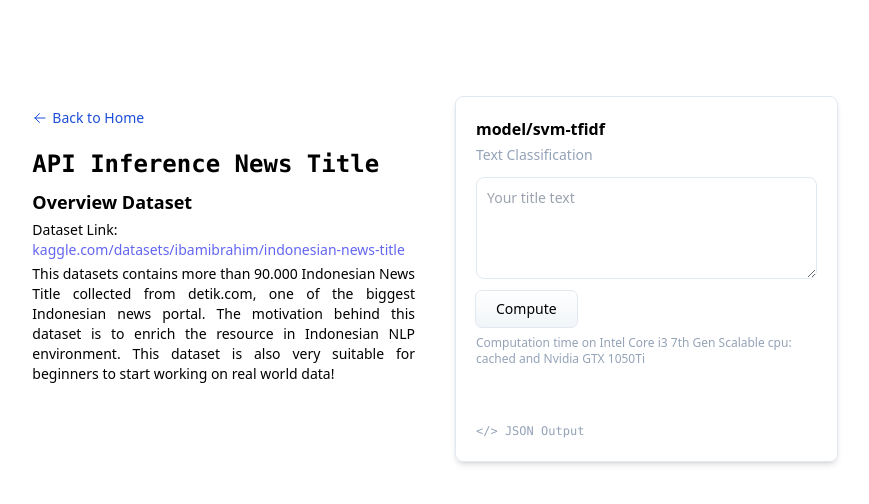
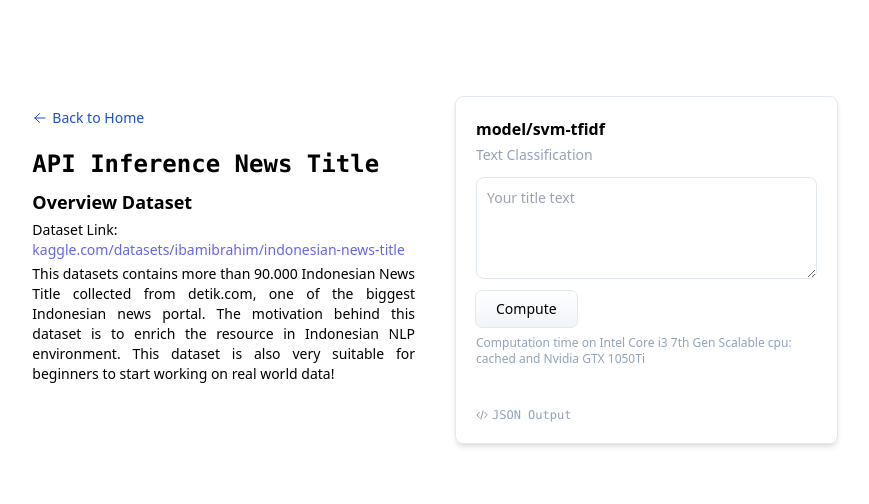
Before and after one commit to dzzlr/nextjs-inference-api, a Next.js app: page /predict-news-title in a window 1280 px wide. Shown: the top 504 px of the page, without its empty margins (205-1074 px from the left). Built offline with nearby package versions, Linux system fonts and the light colour scheme.

Commit message:
adding feature pretty print json response

```diff
--- a/src/pages/predict-news-title.js
+++ b/src/pages/predict-news-title.js
@@ -23,8 +23,9 @@ export default function PredictNewsTitle() {
       return;
     }
 
+    console.log(process.env.API_ENDPOINT_NEWS_TITLE)
     try {
-      const res = await axios.post(process.env.API_ENDPOINT_NEWS_TITLE, {
+      const res = await axios.post("http://127.0.0.1:8000/predict-news", {
         text: text
       }, {
         timeout: 4000,
@@ -38,7 +39,7 @@ export default function PredictNewsTitle() {
       setResults(result);
     } catch (e) {
       setMessage('Connection refused to endpoint');
-      // console.log(e);
+      console.log(e);
     }
     // console.log(results);
   }
@@ -107,19 +108,24 @@ export default function PredictNewsTitle() {
                 )
               }) : null }
 
+              <div className="mt-10 flex flex-row gap-1 text-slate-400">
+                <svg xmlns="http://www.w3.org/2000/svg" fill="none" viewBox="0 0 24 24" strokeWidth={1.5} stroke="currentColor" className="w-3 h-3 self-center text-slate-500">
+                  <path strokeLinecap="round" strokeLinejoin="round" d="M17.25 6.75L22.5 12l-5.25 5.25m-10.5 0L1.5 12l5.25-5.25m7.5-3l-4.5 16.5" />
+                </svg>
                 <button
                   onClick={() => {
                     setShowJSON(!showJSON);
                   }}
-                className="mt-10 text-slate-400 text-xs font-mono transition duration-150 ease-out"
+                  className="text-xs font-mono transition duration-150 ease-out"
                   >
-                {"</> JSON Output"}
+                  {"JSON Output"}
                 </button>
+              </div>
 
               {
                 showJSON ?
                 <div className="mt-2 w-full p-3 bg-slate-100 text-slate-500 text-xs font-mono rounded-lg transition duration-150 ease-out">
-                  {JSON.stringify(results)}
+                  <pre>{JSON.stringify(results, null, 2)}</pre>
                 </div>
                 : null }
             </div>
```
Lines whose indentation alone changed are shown as unchanged.
